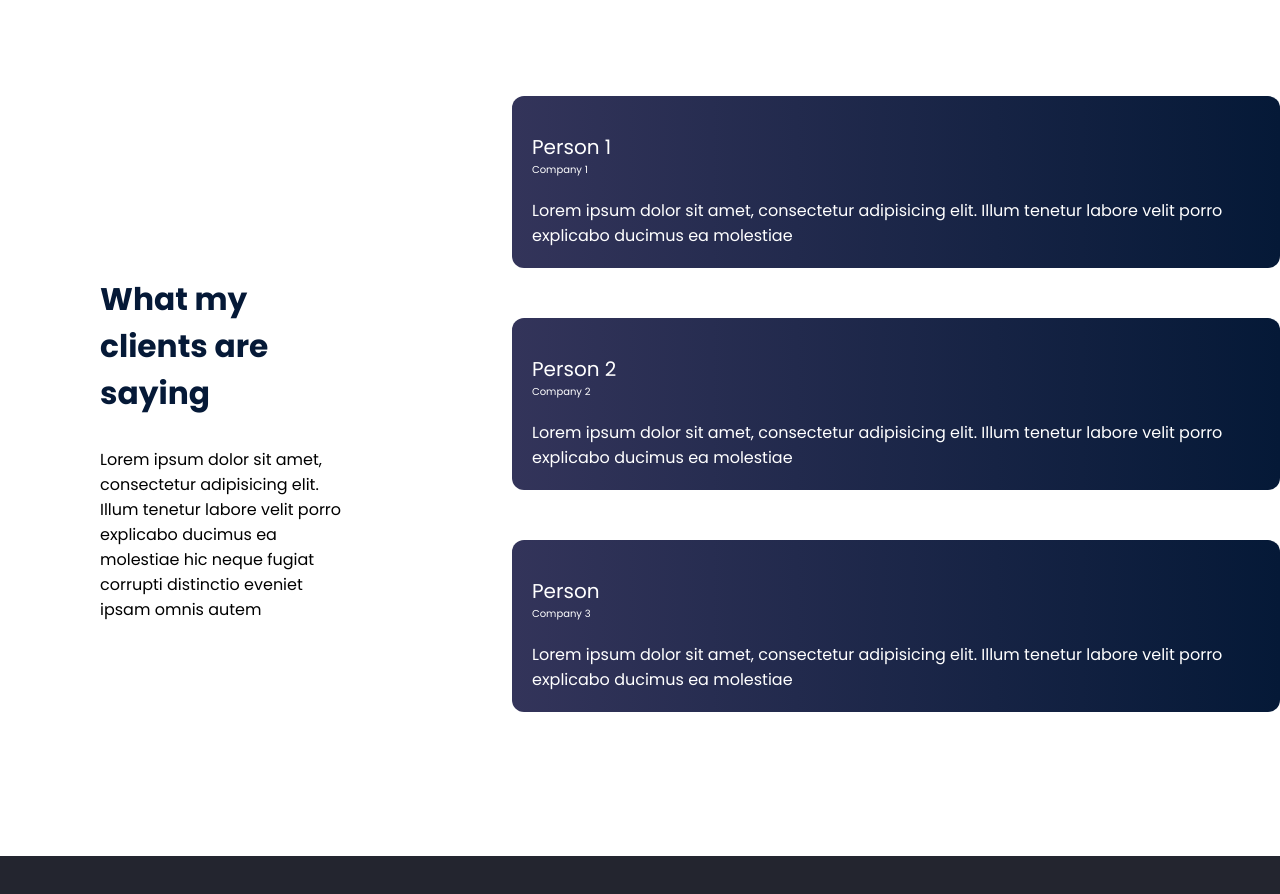
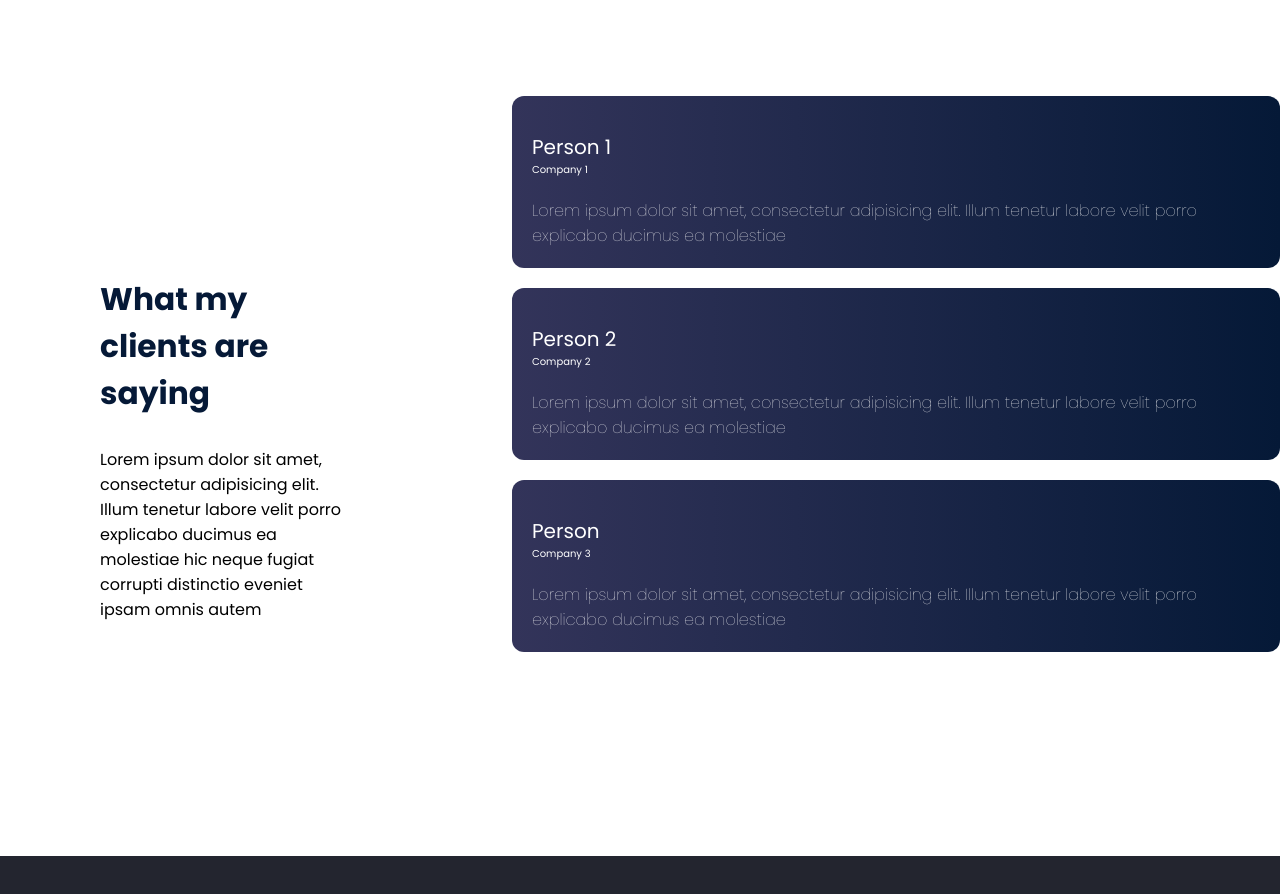
Before and after one commit to pandasoft0/react-portfolio, a React (Create React App) app: page / in a window 1280 px wide. Shown: the part 1566-2460 px from the top of the page. Built offline with nearby package versions, Linux system fonts and the light colour scheme.

Commit message:
Fix typography in testimonial

```diff
--- a/src/components/Testimonial/TestimonialElements.js
+++ b/src/components/Testimonial/TestimonialElements.js
@@ -23,7 +23,6 @@ export const LeftTestimonial = styled.div`
         max-width: 100%;
         margin-left: 0;
         position: relative;
-        text-align: center;
         padding: 2.5rem;
     }
 
@@ -54,7 +53,6 @@ export const RightTestimonial = styled.div`
     @media ${device.tablet} {
         position: relative;
         width: 100%;
-        text-align: center;
         margin-top: 10rem;
     }
 `
@@ -63,7 +61,7 @@ export const RightTestimonial = styled.div`
 export const Testimonial1 = styled.figure`
     background-image: linear-gradient(to right, #33345A, #051937);
     padding: 2rem 2rem;
-    margin-bottom: 5rem;
+    margin-bottom: 2rem;
     border-radius: 1.2rem;
 
 
@@ -79,7 +77,7 @@ export const Testimonial1 = styled.figure`
 export const Testimonial2 = styled.figure`
     background-image: linear-gradient(to right, #33345A, #051937);
     padding: 2rem 2rem;
-    margin-bottom: 5rem;
+    margin-bottom: 2rem;
     border-radius: 1.2rem;
 
 
@@ -121,5 +119,6 @@ export const PersonName = styled.figcaption`
 
 export const RightTestimonialText = styled.blockquote`
     font-size: 1.6rem;
+    font-weight: 100;
     padding-top: 2rem;
 `
```
